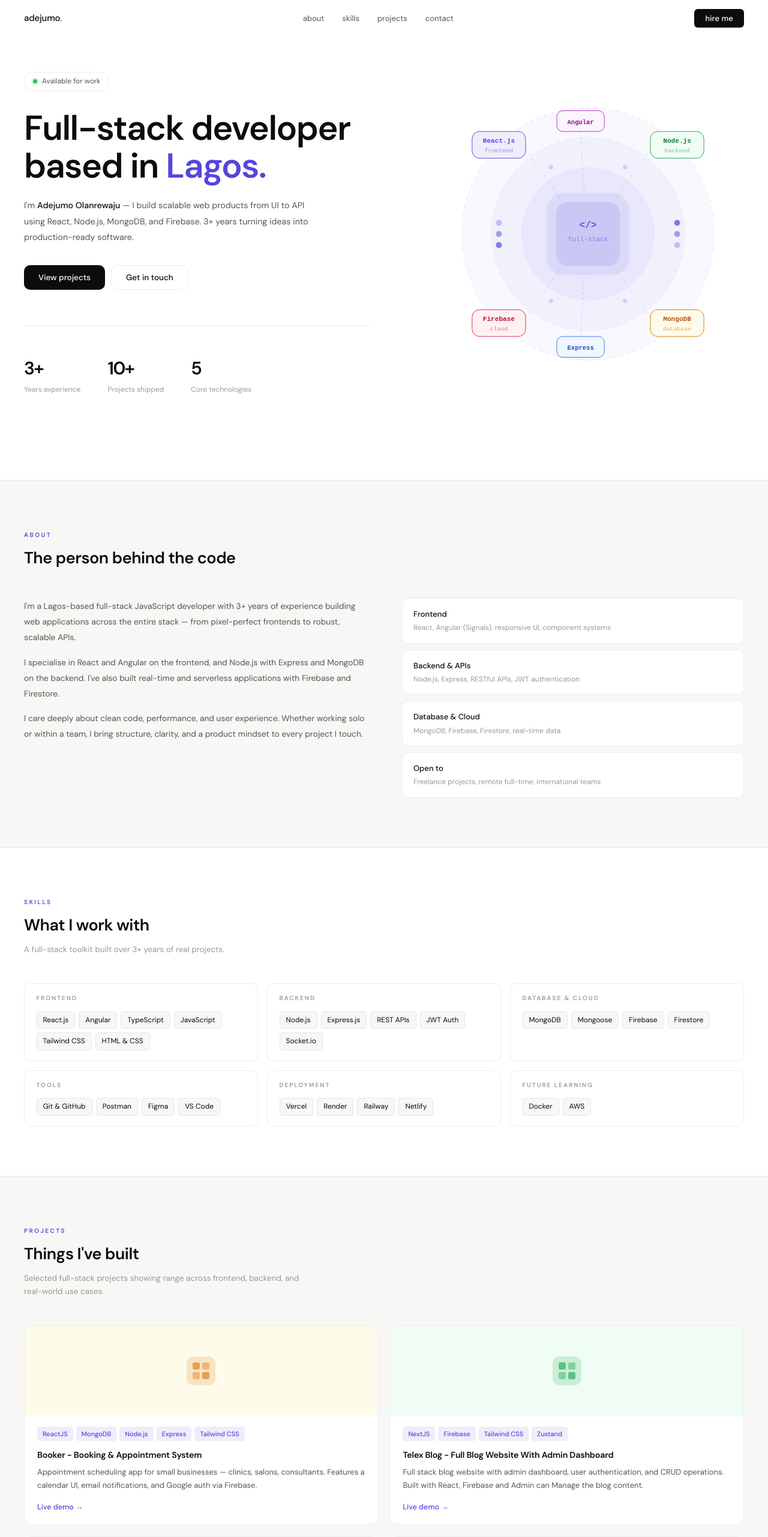
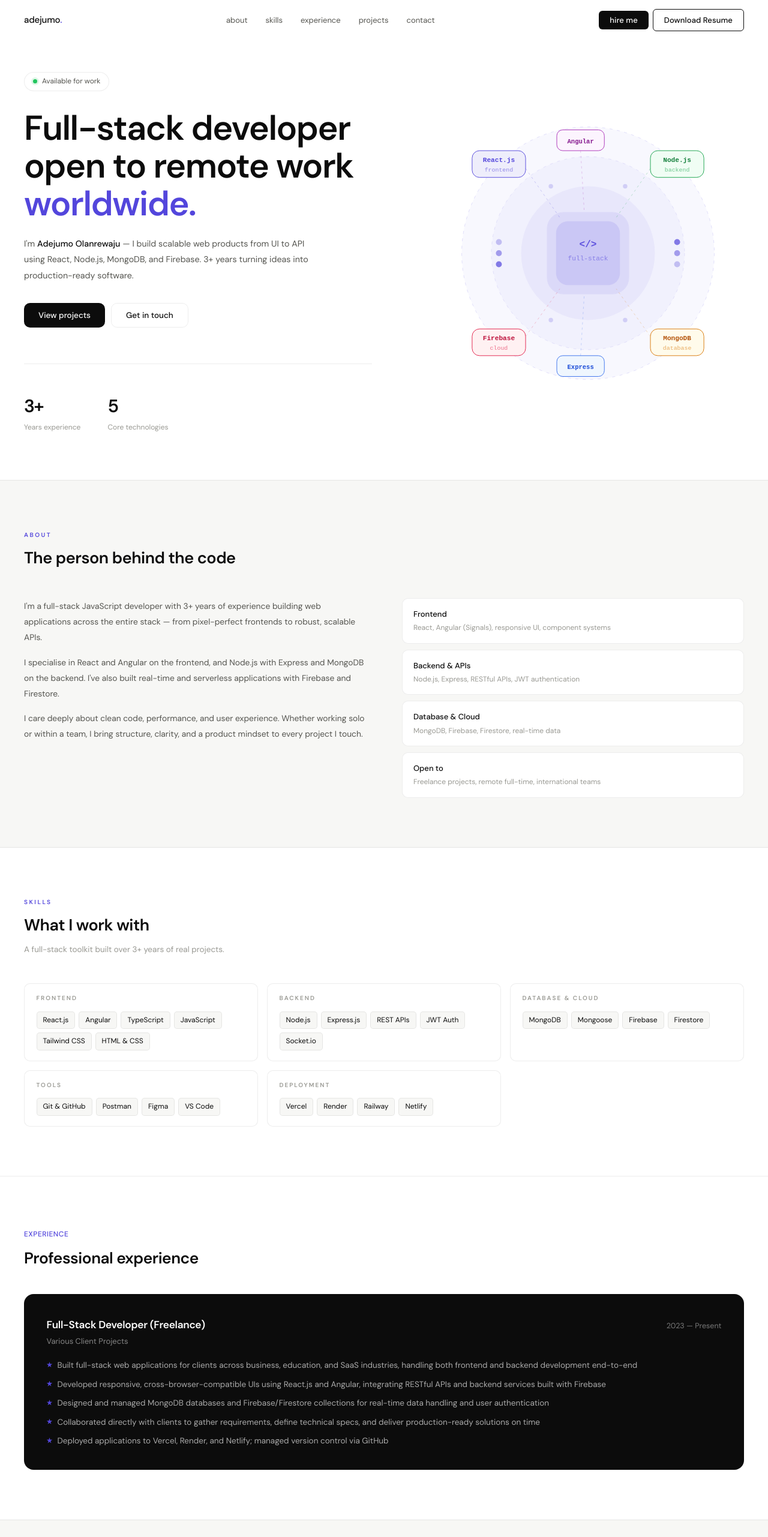
Before and after one commit to AdejumoOlanrewaju/telex-mern-portfolio, a React (Vite) app: page / in a window 1280 px wide. Shown: the top 2562 px of the page at 60% size. Built offline with nearby package versions, Linux system fonts and the light colour scheme.

Commit message:
made necessary changes

```diff
--- a/src/App.jsx
+++ b/src/App.jsx
@@ -5,6 +5,7 @@ import Skills from './components/Skills/Skills'
 import Projects from './components/Projects/Projects'
 import Contact from './components/Contact/Contact'
 import Footer from './components/Footer/Footer'
+import Experience from './components/Experience/Experience'
 
 export default function App() {
   return (
@@ -14,6 +15,7 @@ export default function App() {
         <Hero />
         <About />
         <Skills />
+        <Experience/>
         <Projects />
         <Contact />
       </main>
--- a/src/components/About/About.jsx
+++ b/src/components/About/About.jsx
@@ -30,7 +30,7 @@ export default function About() {
         <div className={styles.cols}>
           <div className={styles.copy}>
             <p>
-              I'm a Lagos-based full-stack JavaScript developer with 3+ years of experience
+              I'm a full-stack JavaScript developer with 3+ years of experience
               building web applications across the entire stack — from pixel-perfect
               frontends to robust, scalable APIs.
             </p>
--- a/src/components/Contact/Contact.jsx
+++ b/src/components/Contact/Contact.jsx
@@ -64,7 +64,7 @@ export default function Contact() {
                 {c.label}
               </a>
             ))}
-            <a href="mailto:your@email.com" className={styles.cta}>
+            <a href="mailto:olanrewajuadejumo56@gmail.com" className={styles.cta}>
               Send a message
             </a>
           </div>
--- /dev/null
+++ b/src/components/Experience/Experience.jsx
@@ -0,0 +1,56 @@
+import { useRef } from 'react'
+import { motion, useInView } from 'framer-motion'
+import styles from './Experience.module.css'
+
+const experience = [
+  {
+    title: 'Full-Stack Developer (Freelance)',
+    period: '2023 — Present',
+    sub: 'Various Client Projects',
+    points: [
+      'Built full-stack web applications for clients across business, education, and SaaS industries, handling both frontend and backend development end-to-end',
+      'Developed responsive, cross-browser-compatible UIs using React.js and Angular, integrating RESTful APIs and backend services built with Firebase',
+      'Designed and managed MongoDB databases and Firebase/Firestore collections for real-time data handling and user authentication',
+      'Collaborated directly with clients to gather requirements, define technical specs, and deliver production-ready solutions on time',
+      'Deployed applications to Vercel, Render, and Netlify; managed version control via GitHub',
+    ],
+  },
+]
+
+export default function Experience() {
+  const ref = useRef(null)
+  const inView = useInView(ref, { once: true, margin: '-80px' })
+
+  return (
+    <section className={styles.experience} id="experience" ref={ref}>
+      <motion.div
+        className={styles.inner}
+        initial={{ opacity: 0, y: 32 }}
+        animate={inView ? { opacity: 1, y: 0 } : {}}
+        transition={{ duration: 0.6, ease: 'easeOut' }}
+      >
+        <div className={styles.header}>
+          <span className={styles.tag}>experience</span>
+          <h2 className={styles.title}>Professional experience</h2>
+        </div>
+
+        <div className={styles.timeline}>
+          {experience.map((entry) => (
+            <div key={entry.title} className={styles.entry}>
+              <div className={styles.entryHead}>
+                <h3 className={styles.entryTitle}>{entry.title}</h3>
+                <span className={styles.entryPeriod}>{entry.period}</span>
+              </div>
+              <span className={styles.entrySub}>{entry.sub}</span>
+              <ul className={styles.entryList}>
+                {entry.points.map((point) => (
+                  <li key={point}>{point}</li>
+                ))}
+              </ul>
+            </div>
+          ))}
+        </div>
+      </motion.div>
+    </section>
+  )
+}
--- /dev/null
+++ b/src/components/Experience/Experience.module.css
@@ -0,0 +1,116 @@
+.experience {
+  padding: 5.5rem 2.5rem;
+  border-top : 1px solid var(--line)
+}
+
+.inner {
+  max-width: 1200px;
+  margin: 0 auto;
+}
+
+.header {
+  margin-bottom: 2.5rem;
+}
+
+.tag {
+  font-size: 12px;
+  font-weight: 500;
+  color: var(--accent, #5346dc);
+  text-transform: uppercase;
+  letter-spacing: 0.5px;
+}
+
+.title {
+  font-size: 1.75rem;
+  font-weight: 600;
+  letter-spacing: -0.5px;
+  margin-top: 0.5rem;
+}
+
+.timeline {
+  display: flex;
+  flex-direction: column;
+  gap: 1.5rem;
+}
+
+.entry {
+  background: var(--ink);
+  border-radius: 16px;
+  padding: 2.5rem;
+}
+
+.entryHead {
+  display: flex;
+  justify-content: space-between;
+  align-items: baseline;
+  flex-wrap: wrap;
+  gap: 0.5rem;
+}
+
+.entryTitle {
+  font-size: 1.15rem;
+  font-weight: 600;
+  color: #fff;
+  letter-spacing: -0.3px;
+}
+
+.entryPeriod {
+  font-size: 12.5px;
+  color: rgba(255, 255, 255, 0.45);
+  white-space: nowrap;
+}
+
+.entrySub {
+  display: block;
+  font-size: 13px;
+  color: rgba(255, 255, 255, 0.5);
+  margin-top: 2px;
+  margin-bottom: 1.25rem;
+}
+
+.entryList {
+  display: flex;
+  flex-direction: column;
+  gap: 10px;
+  list-style: none;
+  padding: 0;
+}
+
+.entryList li {
+  position: relative;
+  padding-left: 18px;
+  font-size: 13.5px;
+  line-height: 1.6;
+  color: rgba(255, 255, 255, 0.65);
+}
+
+.entryList li::before {
+  content: '';
+  position: absolute;
+  left: 0;
+  top: 5px;
+  width: 10px;
+  height: 10px;
+  background: var(--accent, #5346dc);
+  clip-path: polygon(
+    50% 0%, 61% 35%, 98% 35%, 68% 57%,
+    79% 91%, 50% 70%, 21% 91%, 32% 57%,
+    2% 35%, 39% 35%
+  );
+}
+
+
+
+@media (max-width: 680px) {
+  .experience {
+    padding: 4rem 1.5rem;
+  }
+  .entry {
+    padding: 1.75rem;
+  }
+  .entryHead {
+    flex-direction: column;
+    align-items: flex-start;
+    gap: 4px;
+  }
+}
--- a/src/components/Footer/Footer.jsx
+++ b/src/components/Footer/Footer.jsx
@@ -6,7 +6,7 @@ export default function Footer() {
 
   return (
     <footer className={styles.footer}>
-      <p className={styles.copy}>© 2025 Adejumo Olanrewaju</p>
+      <p className={styles.copy}>© 2026 Adejumo Olanrewaju</p>
       <div className={styles.links}>
         {['home', 'projects', 'contact'].map((link) => (
           <button key={link} className={styles.link} onClick={() => scrollTo(link === 'home' ? 'home' : link)}>
--- a/src/components/Hero/Hero.jsx
+++ b/src/components/Hero/Hero.jsx
@@ -89,7 +89,8 @@ export default function Hero() {
 
             <motion.h1 className={styles.heading} {...fade(0.2)}>
               Full-stack developer<br />
-              based in <span className={styles.accent}>Lagos.</span>
+              open to remote work<span className={styles.accent}> worldwide.</span>
+
             </motion.h1>
 
             <motion.p className={styles.desc} {...fade(0.3)}>
@@ -110,7 +111,7 @@ export default function Hero() {
             <motion.div className={styles.stats} {...fade(0.5)}>
               {[
                 { num: '3+', label: 'Years experience' },
-                { num: '10+', label: 'Projects shipped' },
+                // { num: '10+', label: 'Projects shipped' },
                 { num: '5', label: 'Core technologies' },
               ].map((s) => (
                 <div key={s.label} className={styles.stat}>
--- a/src/components/Navbar/Navbar.jsx
+++ b/src/components/Navbar/Navbar.jsx
@@ -2,7 +2,7 @@ import { useState, useEffect } from 'react'
 import { motion, AnimatePresence } from 'framer-motion'
 import styles from './Navbar.module.css'
 
-const links = ['about', 'skills', 'projects', 'contact']
+const links = ['about', 'skills', 'experience', 'projects', 'contact']
 
 export default function Navbar() {
   const [scrolled, setScrolled] = useState(false)
@@ -40,14 +40,22 @@ export default function Navbar() {
             ))}
           </div>
 
+          <div className={styles.flexMini}>
             <button className={styles.hire} onClick={() => scrollTo('contact')}>
               hire me
             </button>
 
+            <a className={styles.cvLink} href="/resume.pdf" download="Adejumo_Olanrewaju_Resume.pdf">
+              Download Resume
+            </a>
+
             <button className={styles.burger} onClick={() => setMenuOpen(!menuOpen)}>
               <span className={menuOpen ? styles.barOpen1 : styles.bar} />
               <span className={menuOpen ? styles.barOpen2 : styles.bar} />
+              {/* <span className={menuOpen ? styles.barOpen2 : styles.bar} /> */}
             </button>
+
+          </div>
 
           <AnimatePresence>
             {menuOpen && (
@@ -66,6 +74,9 @@ export default function Navbar() {
                 <button className={styles.mobileHire} onClick={() => scrollTo('contact')}>
                   hire me
                 </button>
+                <a className={styles.mobileCvLink} href="/resume.pdf" download="Adejumo_Olanrewaju_Resume.pdf">
+                  Download Resume
+                </a>
               </motion.div>
             )}
           </AnimatePresence>
--- a/src/components/Navbar/Navbar.module.css
+++ b/src/components/Navbar/Navbar.module.css
@@ -1,5 +1,4 @@
 .nav {
-
   padding: 1rem 2.5rem;
   position: fixed;
   top: 0;
@@ -9,7 +8,7 @@
   transition: background 0.3s, border-bottom 0.3s;
 }
 
-.navLayout{
+.navLayout {
   display: flex;
   align-items: center;
   justify-content: space-between;
@@ -69,8 +68,25 @@
   transition: opacity 0.15s;
 }
 
+.cvLink {
+  font-size: 13px;
+  font-weight: 500;
+  padding: 7px 18px;
+  border: 1px solid var(--ink);
+  color: var(--ink);
+  background-color: transparent;
+  border-radius: var(--radius-sm);
+  letter-spacing: 0.1px;
+  transition: background-color 0.3s, color 0.3s;
+}
+
 .hire:hover {
   opacity: 0.8;
+}
+
+.cvLink:hover {
+  background-color: var(--ink);
+  color: var(--white)
 }
 
 .burger {
@@ -86,7 +102,7 @@
 .bar {
   display: block;
   width: 22px;
-  height: 1.5px;
+  height: 2px;
   background: var(--ink);
   transition: transform 0.2s, opacity 0.2s;
 }
@@ -96,7 +112,7 @@
   width: 22px;
   height: 1.5px;
   background: var(--ink);
-  transform: rotate(45deg) translate(4.5px, 4.5px);
+  transform: rotate(45deg) translate(1px, 3px);
 }
 
 .barOpen2 {
@@ -104,7 +120,7 @@
   width: 22px;
   height: 1.5px;
   background: var(--ink);
-  transform: rotate(-45deg) translate(4.5px, -4.5px);
+  transform: rotate(-45deg) translate(1px, -3.2px);
 }
 
 .mobileMenu {
@@ -151,12 +167,48 @@
   border-radius: var(--radius-sm);
   font-family: var(--font-sans);
   cursor: pointer;
+  transition: opacity 0.2s;
 }
 
+.mobileCvLink {
+  margin-top: 4px;
+  font-size: 14px;
+  font-weight: 500;
+  padding: 10px 12px;
+  border: 1px solid var(--ink);
+  color: var(--ink);
+  background-color: transparent;
+  border-radius: var(--radius-sm);
+  font-family: var(--font-sans);
+  text-align: center;
+  cursor: pointer;
+  transition: background-color 0.2s, color 0.2s;
+}
+
+.mobileHire:hover{
+  opacity: 0.8;
+}
+
+.mobileCvLink:hover {
+  background-color: var(--ink);
+  color: var(--white)
+}
+
+.flexMini {
+  display: flex;
+  align-items: center;
+  gap: 7px
+}
+
+
 @media (max-width: 640px) {
-  .links, .hire {
+
+  .links,
+  .hire,
+  .cvLink {
     display: none;
   }
+
   .burger {
     display: flex;
   }
--- a/src/data/index.js
+++ b/src/data/index.js
@@ -3,7 +3,7 @@ export const projects = [
     id: 1,
     title: 'Booker - Booking & Appointment System',
     description:
-      'Appointment scheduling app for small businesses — clinics, salons, consultants. Features a calendar UI, email notifications, and Google auth via Firebase.',
+      'Appointment scheduling app for small businesses — clinics, salons, consultants. Features a calendar UI, email notifications, and authentication.',
     stack: ['ReactJS', 'MongoDB', 'Node.js', 'Express', 'Tailwind CSS'],
     color: '#fffbeb',
     iconColor: '#d97706',
@@ -86,8 +86,8 @@ export const skills = [
     category: 'Deployment',
     items: ['Vercel', 'Render', 'Railway', 'Netlify'],
   },
-  {
-    category: 'Future Learning',
-    items: ['Docker', 'AWS'],
-  },
+  // {
+  //   category: 'Future Learning',
+  //   items: ['Docker', 'AWS'],
+  // },
 ]
```
Also changed, not shown: 1 other file (tests, documents, lock files or other folders). Lines whose indentation alone changed are shown as unchanged.
